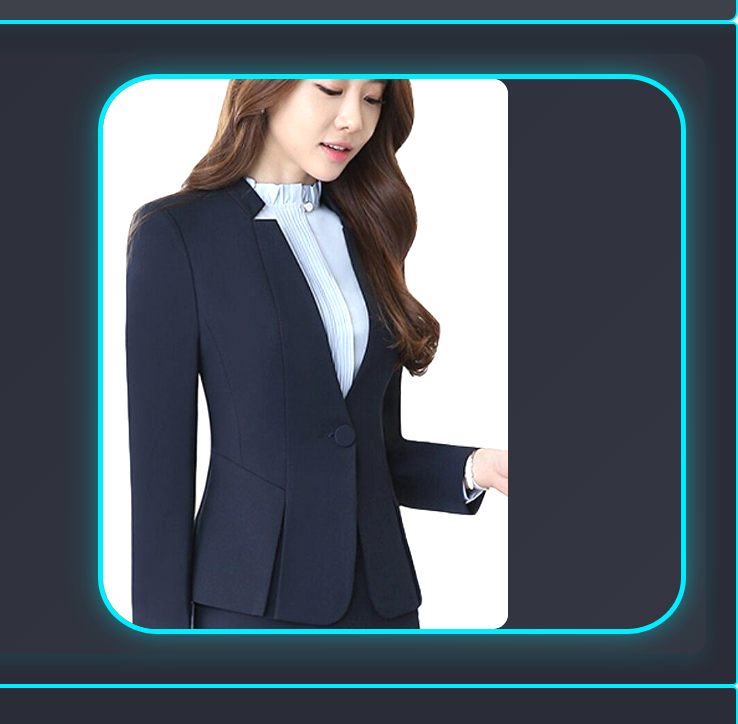
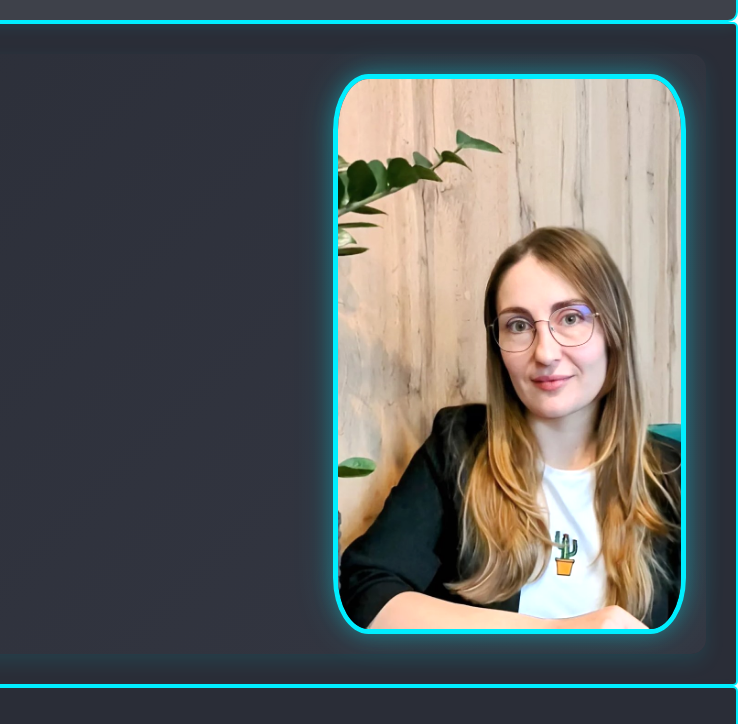
Before and after one commit to Tetiana5Buria/portfolio, a plain HTML site: page index.html in a window 1280 px wide. Shown: the part 76-800 px from the top of the page, 542-1280 px from the left. Drawn offline with nearby package versions, Linux system fonts and the light colour scheme.

Commit message:
a little fixed

```diff
--- a/index.html
+++ b/index.html
@@ -50,7 +50,7 @@
                     </div>
                     <div class="photo-container">
                         <div class="photo">
-                            <img src="./images/foto-tovaru-g8jcq5uug9b9ckor445ykmc.jpg" alt="Tetiana">
+                            <img src="./images/imagess.jpg" alt="Tetiana">
                         </div>
                     </div>
                 </div>
--- a/styles/style.css
+++ b/styles/style.css
@@ -245,7 +245,7 @@ hr {
 
 
 .photo-container {
-    width: 50%;
+    width: 30%;
     height: 70vh;
     border-radius: 10%;
     overflow: hidden;
@@ -273,14 +273,14 @@ hr {
     left: -20%;
     width: 140%;
     height: 140%;
-    background: url("твоя_фотка.jpg") center/cover no-repeat;
+
     filter: blur(25px) brightness(0.4);
     z-index: -1;
     opacity: 0.5;
 }
 
 .photo {
-    width: 70%;
+    width: 100%;
     height: 100%;
     border-radius: 15px;
     overflow: hidden;
```
Also changed, not shown: images/imagess.jpg (added).
